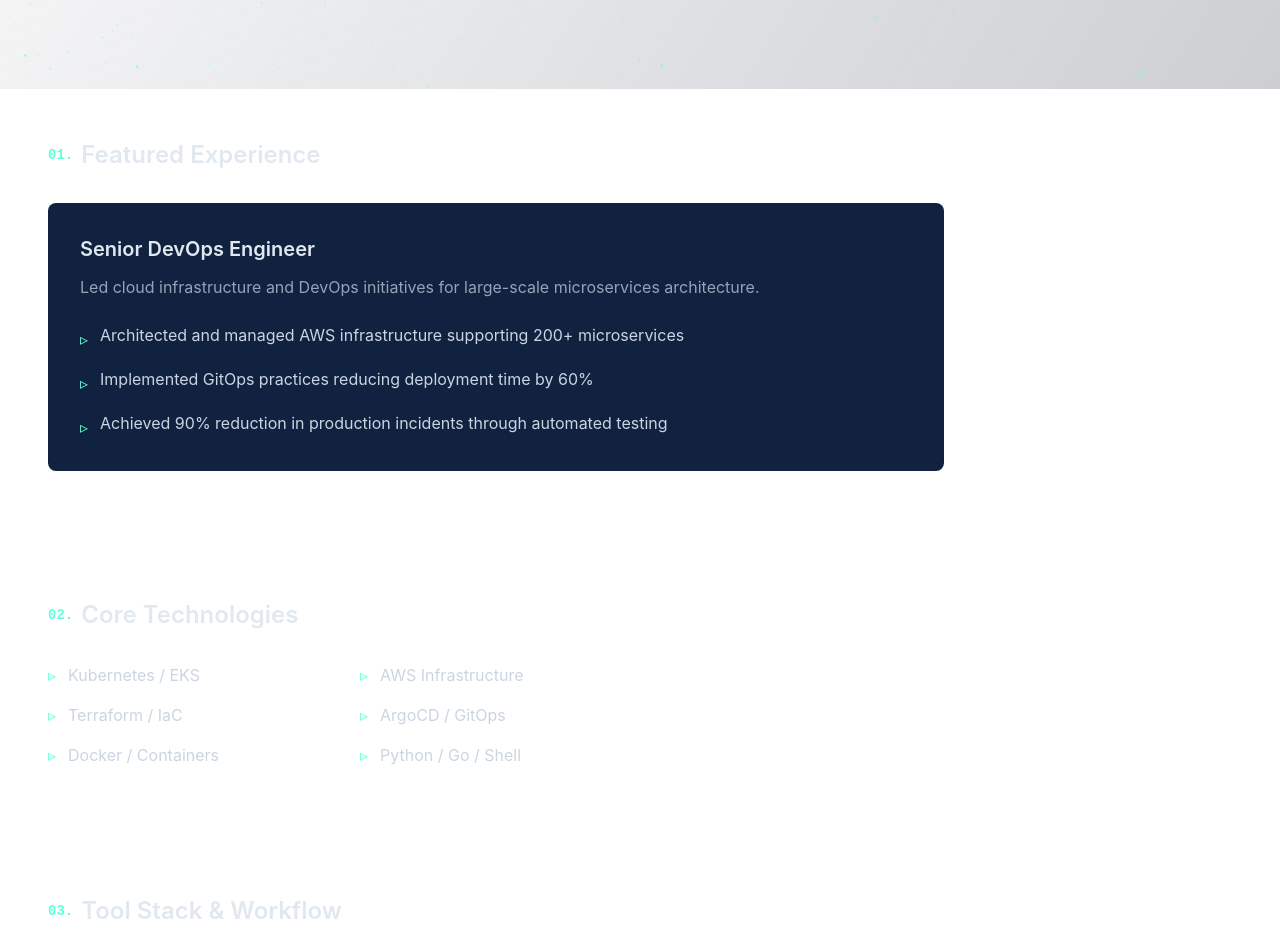
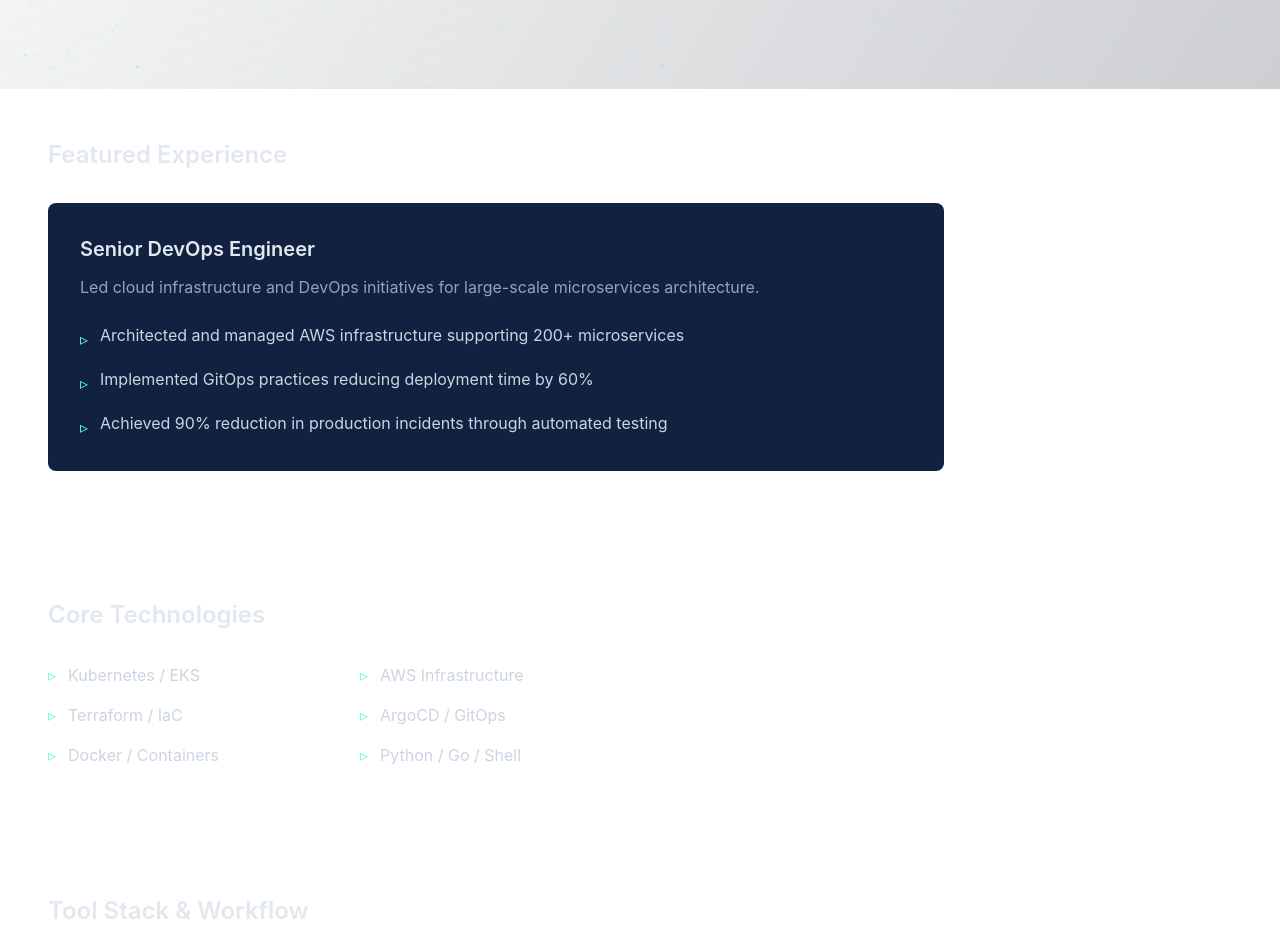
Before and after one commit to RahulKakaraparthy/portfolio, a React app in the folder frontend/: page /#/ in a window 1280 px wide. Shown: the part 711-1663 px from the top of the page. Built offline with nearby package versions, Linux system fonts and the light colour scheme; the HTML template or start-up script is replaced by a standard one.

Commit message:
Remove numbers before section titles in Home page

```diff
--- a/frontend/src/components/Home.tsx
+++ b/frontend/src/components/Home.tsx
@@ -90,7 +90,6 @@ const Home = () => {
       <section className="container mx-auto px-6 lg:px-12">
         <div className="mt-32 max-w-4xl opacity-0 animate-[fadeIn_0.5s_ease-out_0.3s_forwards]">
           <h3 className="flex items-center text-2xl text-slate-200 font-semibold mb-8">
-            <span className="font-mono text-[#64ffda] text-sm mr-2">01.</span>
             Featured Experience
           </h3>
           <div className="grid gap-6">
@@ -118,7 +117,6 @@ const Home = () => {
         {/* Skills Section */}
         <div className="mt-32 max-w-4xl opacity-0 animate-[fadeIn_0.5s_ease-out_0.5s_forwards]">
           <h3 className="flex items-center text-2xl text-slate-200 font-semibold mb-8">
-            <span className="font-mono text-[#64ffda] text-sm mr-2">02.</span>
             Core Technologies
           </h3>
           <div className="grid grid-cols-1 sm:grid-cols-2 gap-x-12 gap-y-4 max-w-xl">
@@ -152,7 +150,6 @@ const Home = () => {
         {/* Tool Stack & Workflow Section */}
         <div className="mt-32 opacity-0 animate-[fadeIn_0.5s_ease-out_0.7s_forwards]">
           <h3 className="flex items-center text-2xl text-slate-200 font-semibold mb-8">
-            <span className="font-mono text-[#64ffda] text-sm mr-2">03.</span>
             Tool Stack & Workflow
           </h3>
           <WorkflowDiagram />
@@ -161,7 +158,6 @@ const Home = () => {
         {/* Why Hire Me Section */}
         <div className="mt-32 opacity-0 animate-[fadeIn_0.5s_ease-out_0.7s_forwards]">
           <h3 className="flex items-center text-2xl text-slate-200 font-semibold mb-4">
-            <span className="font-mono text-[#64ffda] text-sm mr-2">04.</span>
             Why Hire Me?
           </h3>
 
```
Also changed, not shown: 3 other files (tests, documents, lock files or other folders).
